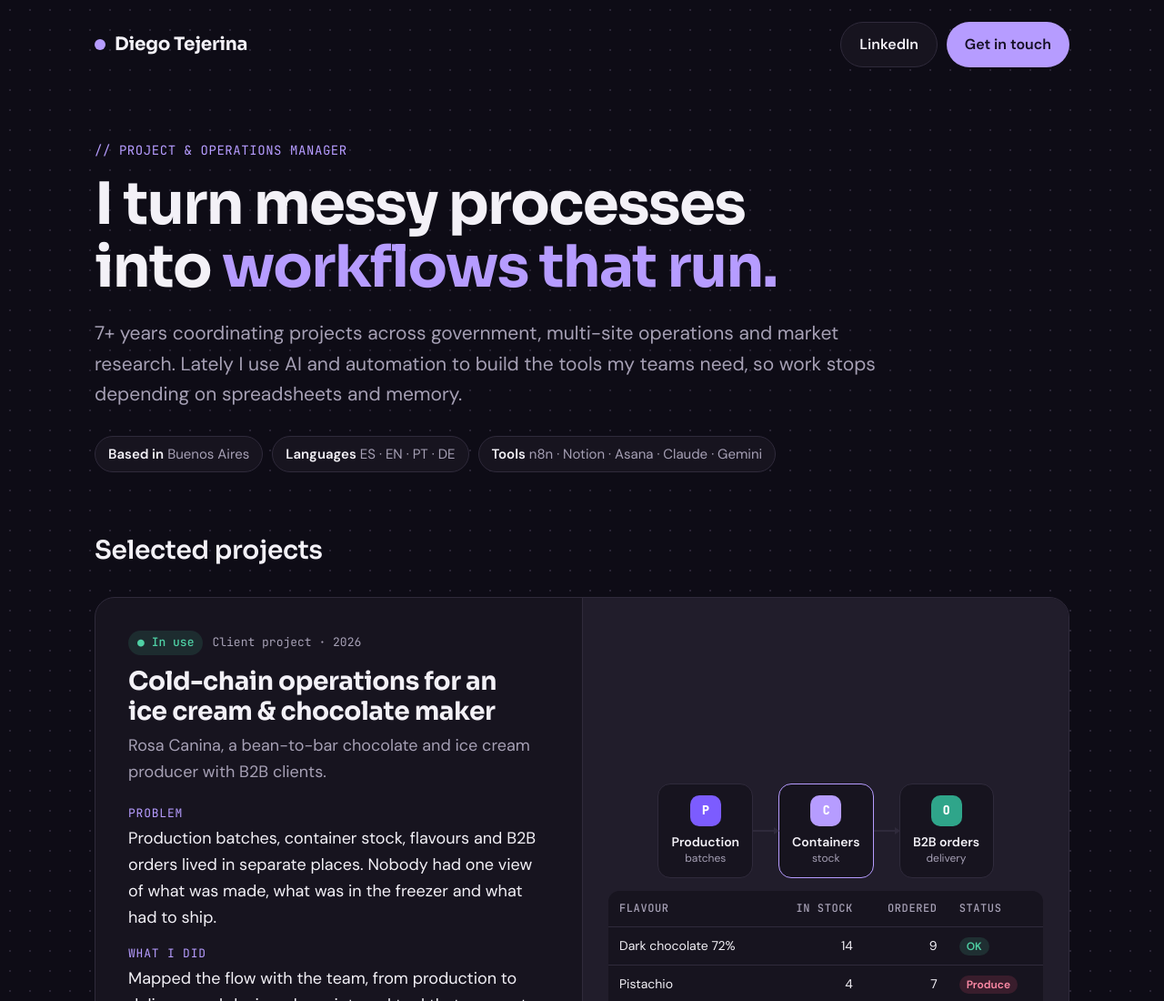
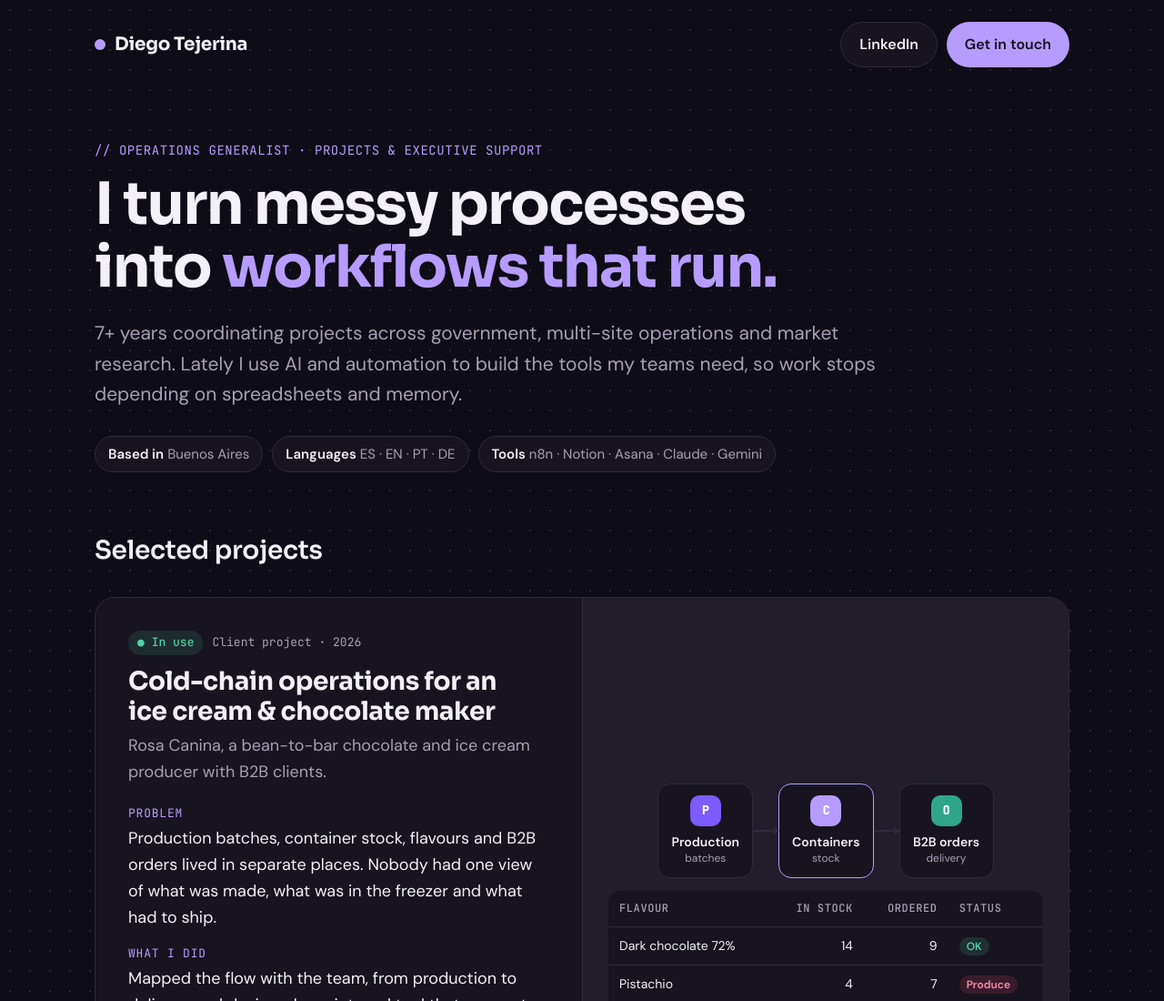
Before and after one commit to ddiegotejerina-dotcom/ddiegotejerina-dotcom.github.io, a plain HTML site: page index.html in a window 1280 px wide. Shown: the top 1100 px of the page at 91% size. Drawn offline with Linux system fonts and the light colour scheme.

Commit message:
Add files via upload

```diff
--- a/index.html
+++ b/index.html
@@ -156,7 +156,7 @@ footer .big{font-family:var(--font-display);font-size:24px;color:var(--text);fon
 </nav>
 
 <header class="hero">
-  <div class="tag">// PROJECT &amp; OPERATIONS MANAGER</div>
+  <div class="tag">// OPERATIONS GENERALIST · PROJECTS &amp; EXECUTIVE SUPPORT</div>
   <h1>I turn messy processes into <span>workflows that run.</span></h1>
   <p class="lede">7+ years coordinating projects across government, multi-site operations and market research. Lately I use AI and automation to build the tools my teams need, so work stops depending on spreadsheets and memory.</p>
   <div class="facts">
```
